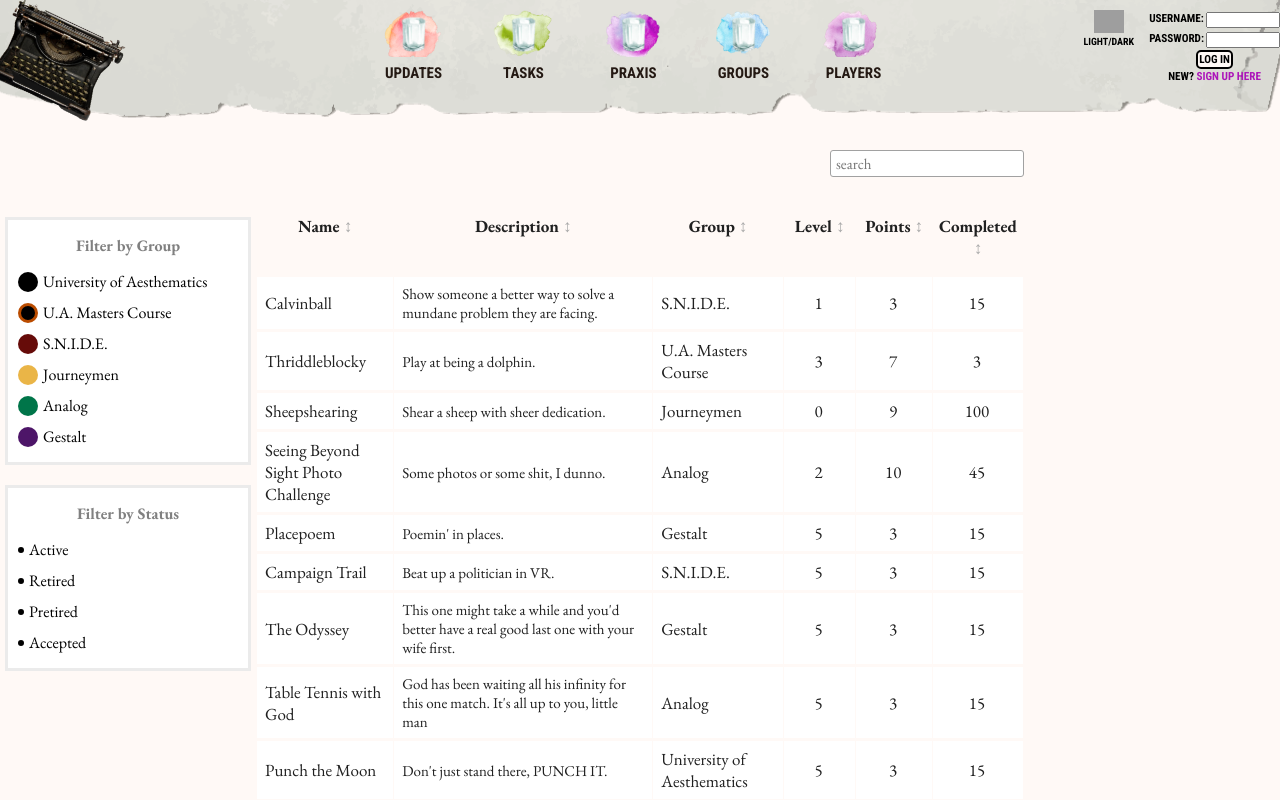
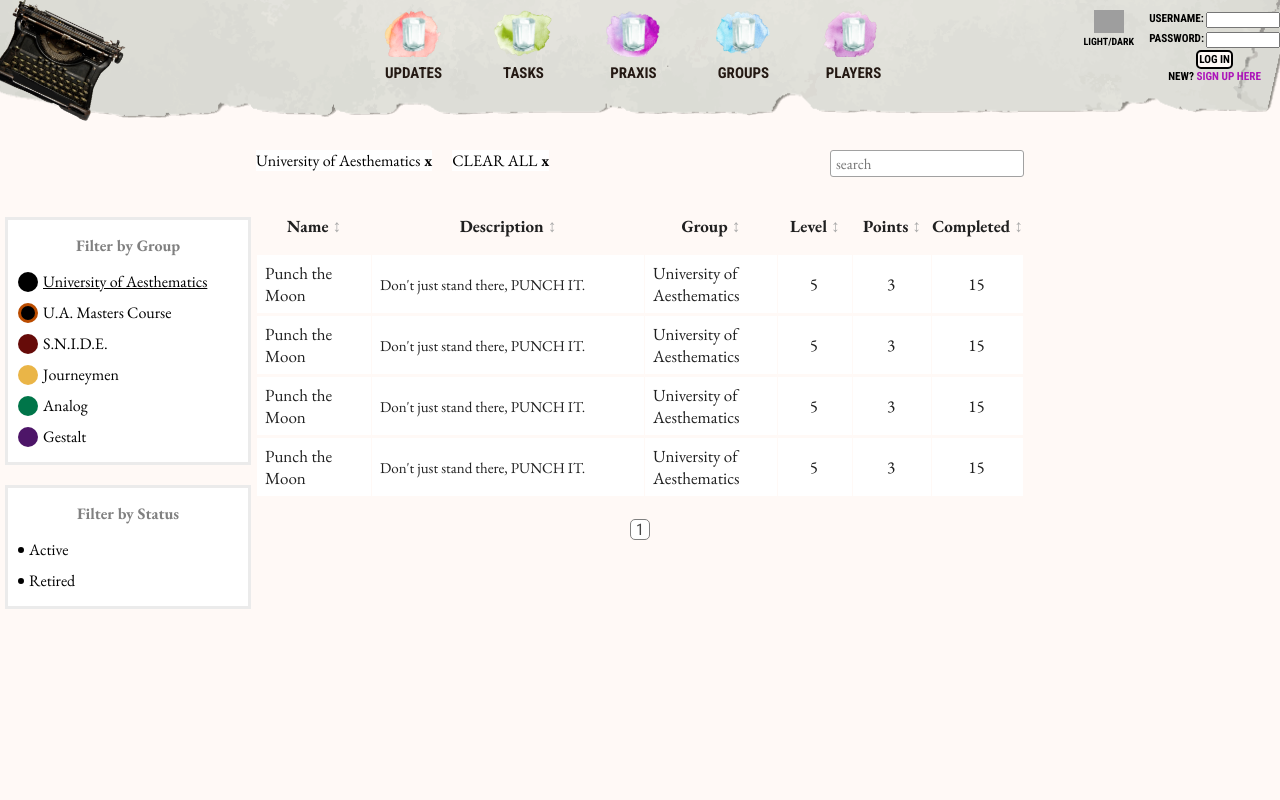
Before and after one commit to ktpeace/w0rld, a React (Create React App) app: page /tasks in a window 1280 px wide. Both pictures are taken after a click on the element "University of Aesthematics". Shown: the top 800 px of the page. Built offline with nearby package versions, Linux system fonts and the light colour scheme; grey boxes are pictures that could not be loaded.

Commit message:
refactored Tasks filters & searching. updated readme

```diff
--- a/src/pages/Tasks/Tasks.js
+++ b/src/pages/Tasks/Tasks.js
@@ -1,81 +1,58 @@
-import React, { useState, useContext } from "react";
+import React, { useState, useContext, useEffect } from "react";
 import { Link } from "react-router-dom";
 import { tasks } from "../../data/tasks-data";
 // import { DarkModeContext } from "../../components/DarkModeContext";
-// import { UserContext } from "../../components/UserContext";
+import { UserContext } from "../../components/UserContext";
 
 // remove/apply dark mode to all elements on toggle
 // control all the dark/light styles in one CSS thing
-// search
-// filter by group
-// filter by status
-// filter by search text
-// remove filters on logout
-// clear all filters on clear click
-
-// STATUS: Table doesn't use searchedTasks data
-// Work out the entire logic around sorted/searched/filtered
+// exclude pretired/active if user <3 / null
+// separate group/status filters, will be best in long run anyway
 
 const Tasks = () => {
   console.log("Tasks");
   // const { darkMode } = useContext(DarkModeContext);
-  // const { user } = useContext(UserContext);
+  const { user } = useContext(UserContext);
+  const [sortedTasks, setSortedTasks] = useState(tasks);
+  const [searchInput, setSearchInput] = useState("");
+  const [filters, setFilters] = useState([]);
   const [currentPage, setCurrentPage] = useState([1]);
-  const [searchInput, setSearchInput] = useState("");
-  const [currentTasks, setCurrentTasks] = useState(tasks);
-  const [sortedTasks, setSortedTasks] = useState(currentTasks);
-  // const [filteredTasks, setFilteredTasks] = useState(currentTasks);
-  const [searchedTasks, setSearchedTasks] = useState(currentTasks);
-  const rowsPerPage = 19;
-  const totalPages = Math.ceil(currentTasks.length / rowsPerPage);
-  let pageSlice = currentTasks.slice(
-    (currentPage - 1) * rowsPerPage,
-    currentPage * rowsPerPage
+  const rowsPerPage = 17;
+  const [totalPages, setTotalPages] = useState(
+    Math.ceil(sortedTasks.length / rowsPerPage)
   );
 
-  // SEARCHING
-  function searchHandler(e) {
-    setSearchInput(e.target.value);
-    if (searchInput) {
-      setSearchedTasks((prev) =>
-        prev.filter((item) => {
-          return Object.values(item)
-            .join("")
-            .toLowerCase()
-            .includes(searchInput.toLowerCase());
-        })
-      );
-    }
-  }
+  // RESET FILTERS ON LOGOUT
+  useEffect(() => {
+    setFilters([]);
+    setSearchInput("");
+  }, [user]);
 
   // SORTING 1/2 DATA SORTING
-  // if all filters/sorts/searches are in one spot how to revert just one
   function sortTasks(value, direction) {
     value = value.toLowerCase();
-    let currentTasksCopy = [...currentTasks];
+    let sortedTasksCopy = [...sortedTasks];
     const isNum =
       value === "level" || value === "points" || value === "completed";
     if (direction === "↓") {
       if (isNum) {
-        currentTasksCopy.sort((a, b) => a[value] - b[value]);
+        sortedTasksCopy.sort((a, b) => a[value] - b[value]);
       } else {
-        currentTasksCopy.sort((a, b) => a[value].localeCompare(b[value]));
+        sortedTasksCopy.sort((a, b) => a[value].localeCompare(b[value]));
       }
     } else if (direction === "↑") {
       if (isNum) {
-        currentTasksCopy.sort((a, b) => b[value] - a[value]);
+        sortedTasksCopy.sort((a, b) => b[value] - a[value]);
       } else {
-        currentTasksCopy.sort((a, b) => b[value].localeCompare(a[value]));
+        sortedTasksCopy.sort((a, b) => b[value].localeCompare(a[value]));
       }
     } else {
-      // the below needs to revert to searched + filtered tasks
-      currentTasksCopy = tasks;
+      sortedTasksCopy = tasks;
     }
-    setSortedTasks(currentTasksCopy);
-    setCurrentTasks(currentTasksCopy);
+    setSortedTasks(sortedTasksCopy);
   }
 
-  // SORTING 2/2 SETTING ARROWS
+  // SORTING 2/2 SETTING TABLE HEADER ARROWS
   const sortHandler = (e) => {
     const text = e.currentTarget.innerText;
     const arrow = text[text.length - 1];
@@ -96,9 +73,55 @@ const Tasks = () => {
     }
   };
 
-  // PAGINATION 1/2 TABLE MAPPING
-  const DummyDataMapper = () =>
-    pageSlice.map((task) => {
+  // FILTERING
+  // Task Filtering & Searching
+  function filterClickHandler(e) {
+    const name = e.currentTarget.innerText;
+    if (filters.includes(name)) {
+      setFilters(filters.filter((filterName) => filterName !== name));
+    } else {
+      setFilters((prev) => [...prev, name]);
+    }
+  }
+
+  const filterTasks = () =>
+    sortedTasks.filter(
+      (task) => filters.includes(task.status) || filters.includes(task.group)
+    );
+
+  function searchTasks(data) {
+    return data.filter((task) => {
+      return Object.values(task)
+        .join("")
+        .toLowerCase()
+        .includes(searchInput.toLowerCase());
+    });
+  }
+
+  // Adding/Removing Filter Semi-Buttons
+  const filterScraps = filters.map((name) => {
+    return (
+      <span
+        className="filter-scrap filter-scrap-light"
+        onClick={(e) => filterClickHandler(e)}
+        key={name}
+      >
+        {name}
+      </span>
+    );
+  });
+
+  // TABLE MAPPING BY PAGE
+  const DummyDataMapper = () => {
+    let sortedTasksCopy = [...sortedTasks];
+    if (filters.length > 0) sortedTasksCopy = filterTasks();
+    if (searchInput) sortedTasksCopy = searchTasks(sortedTasksCopy);
+    setTotalPages(Math.ceil(sortedTasksCopy.length / rowsPerPage));
+    const pageSlice = sortedTasksCopy.slice(
+      (currentPage - 1) * rowsPerPage,
+      currentPage * rowsPerPage
+    );
+    return pageSlice.map((task) => {
       console.log("DummyDataMapper");
       return (
         <tr
@@ -125,13 +148,14 @@ const Tasks = () => {
         </tr>
       );
     });
+  };
 
-  // PAGINATION 2/2 PAGE NUMBER BUTTONS
+  // PAGE NUMBER BUTTONS
   const TableFooter = () => {
     const allPages = Array.from({ length: totalPages }, (_, i) => i + 1);
     return (
       <div className="tx-footer">
-        {allPages.map((num, index) => (
+        {allPages.map((num) => (
           <button
             key={num}
             className="tx-footer-button tx-footer-button-light"
@@ -144,8 +168,6 @@ const Tasks = () => {
     );
   };
 
-  function placeholderFunction() {}
-
   // MAIN JSX
   return (
     <main className="task-page add">
@@ -154,16 +176,32 @@ const Tasks = () => {
           <h3>Filter by Group</h3>
           <ul className="filter-list">
             <li className="filter-li">
-              <div className="filter-li-group" onClick={placeholderFunction}>
+              <div
+                className="filter-li-group"
+                onClick={(e) => filterClickHandler(e)}
+              >
                 <div
                   className="filter-color"
                   style={{ backgroundColor: "#000" }}
                 ></div>
-                <span>University of Aesthematics</span>
+                <span
+                  style={{
+                    textDecoration: filters.includes(
+                      "University of Aesthematics"
+                    )
+                      ? "underline"
+                      : "none",
+                  }}
+                >
+                  University of Aesthematics
+                </span>
               </div>
             </li>
             <li className="filter-li">
-              <div className="filter-li-group" onClick={placeholderFunction}>
+              <div
+                className="filter-li-group"
+                onClick={(e) => filterClickHandler(e)}
+              >
                 <div
                   className="filter-color"
                   style={{
@@ -171,43 +209,95 @@ const Tasks = () => {
                     border: "3px solid #BA4C00",
                   }}
                 ></div>
-                <span>U.A. Masters Course</span>
+                <span
+                  style={{
+                    textDecoration: filters.includes("U.A. Masters Course")
+                      ? "underline"
+                      : "none",
+                  }}
+                >
+                  U.A. Masters Course
+                </span>
               </div>
             </li>
             <li className="filter-li">
-              <div className="filter-li-group" onClick={placeholderFunction}>
+              <div
+                className="filter-li-group"
+                onClick={(e) => filterClickHandler(e)}
+              >
                 <div
                   className="filter-color"
                   style={{ backgroundColor: "#660B09" }}
                 ></div>
-                <span>S.N.I.D.E.</span>
+                <span
+                  style={{
+                    textDecoration: filters.includes("S.N.I.D.E.")
+                      ? "underline"
+                      : "none",
+                  }}
+                >
+                  S.N.I.D.E.
+                </span>
               </div>
             </li>
             <li className="filter-li">
-              <div className="filter-li-group" onClick={placeholderFunction}>
+              <div
+                className="filter-li-group"
+                onClick={(e) => filterClickHandler(e)}
+              >
                 <div
                   className="filter-color"
                   style={{ backgroundColor: "#EAB547" }}
                 ></div>
-                <span>Journeymen</span>
+                <span
+                  style={{
+                    textDecoration: filters.includes("Journeymen")
+                      ? "underline"
+                      : "none",
+                  }}
+                >
+                  Journeymen
+                </span>
               </div>
             </li>
             <li className="filter-li">
-              <div className="filter-li-group" onClick={placeholderFunction}>
+              <div
+                className="filter-li-group"
+                onClick={(e) => filterClickHandler(e)}
+              >
                 <div
                   className="filter-color"
                   style={{ backgroundColor: "#007549" }}
                 ></div>
-                <span>Analog</span>
+                <span
+                  style={{
+                    textDecoration: filters.includes("Analog")
+                      ? "underline"
+                      : "none",
+                  }}
+                >
+                  Analog
+                </span>
               </div>
             </li>
             <li className="filter-li">
-              <div className="filter-li-group" onClick={placeholderFunction}>
+              <div
+                className="filter-li-group"
+                onClick={(e) => filterClickHandler(e)}
+              >
                 <div
                   className="filter-color"
                   style={{ backgroundColor: "#4D1568" }}
                 ></div>
-                <span>Gestalt</span>
+                <span
+                  style={{
+                    textDecoration: filters.includes("Gestalt")
+                      ? "underline"
+                      : "none",
+                  }}
+                >
+                  Gestalt
+                </span>
               </div>
             </li>
           </ul>
@@ -216,33 +306,77 @@ const Tasks = () => {
           <h3>Filter by Status</h3>
           <ul className="filter-list">
             <li className="filter-li">
-              <div className="filter-li-group" onClick={placeholderFunction}>
+              <div
+                className="filter-li-group"
+                onClick={(e) => filterClickHandler(e)}
+              >
                 <div className="filter-color status-filter-color"></div>
-                <span>Active</span>
+                <span
+                  style={{
+                    textDecoration: filters.includes("Active")
+                      ? "underline"
+                      : "none",
+                  }}
+                >
+                  Active
+                </span>
               </div>
             </li>
             <li className="filter-li">
-              <div className="filter-li-group" onClick={placeholderFunction}>
+              <div
+                className="filter-li-group"
+                onClick={(e) => filterClickHandler(e)}
+              >
                 <div className="filter-color status-filter-color"></div>
-                <span>Retired</span>
+                <span
+                  style={{
+                    textDecoration: filters.includes("Retired")
+                      ? "underline"
+                      : "none",
+                  }}
+                >
+                  Retired
+                </span>
               </div>
             </li>
-            {/* {isLoggedIn && userLevel >= 3 ? ( */}
+            {user && user.level >= 3 ? (
               <li className="filter-li">
-              <div className="filter-li-group" onClick={placeholderFunction}>
+                <div
+                  className="filter-li-group"
+                  onClick={(e) => filterClickHandler(e)}
+                >
                   <div className="filter-color status-filter-color"></div>
-                <span>Pretired</span>
+                  <span
+                    style={{
+                      textDecoration: filters.includes("Pretired")
+                        ? "underline"
+                        : "none",
+                    }}
+                  >
+                    Pretired
+                  </span>
                 </div>
               </li>
-            {/* ) : null} */}
-            {/* {isLoggedIn ? ( */}
+            ) : null}
+            {user ? (
               <li className="filter-li">
-              <div className="filter-li-group" onClick={placeholderFunction}>
+                <div
+                  className="filter-li-group"
+                  onClick={(e) => filterClickHandler(e)}
+                >
                   <div className="filter-color status-filter-color"></div>
-                <span>Accepted</span>
+                  <span
+                    style={{
+                      textDecoration: filters.includes("Accepted")
+                        ? "underline"
+                        : "none",
+                    }}
+                  >
+                    Accepted
+                  </span>
                 </div>
               </li>
-            {/* ) : null} */}
+            ) : null}
           </ul>
         </div>
       </div>
@@ -250,7 +384,19 @@ const Tasks = () => {
       <div>
         <div className="flex-between space-below">
           <div className="filters">
-            <div className="filter-scraps"></div>
+            <div className="filter-scraps">
+              {filterScraps}
+              {filters.length ? (
+                <span
+                  className="filter-scrap filter-scrap-light"
+                  onClick={() => setFilters([])}
+                >
+                  CLEAR ALL
+                </span>
+              ) : (
+                <span></span>
+              )}
+            </div>
           </div>
           <div className="tx-search">
             <input
@@ -258,7 +404,7 @@ const Tasks = () => {
               id="site-search"
               name="search"
               placeholder="search"
-              onChange={(e) => searchHandler(e)}
+              onChange={(e) => setSearchInput(e.target.value)}
             />
           </div>
         </div>
```
Also changed, not shown: 1 other file (tests, documents, lock files or other folders). Lines whose indentation alone changed are shown as unchanged.
